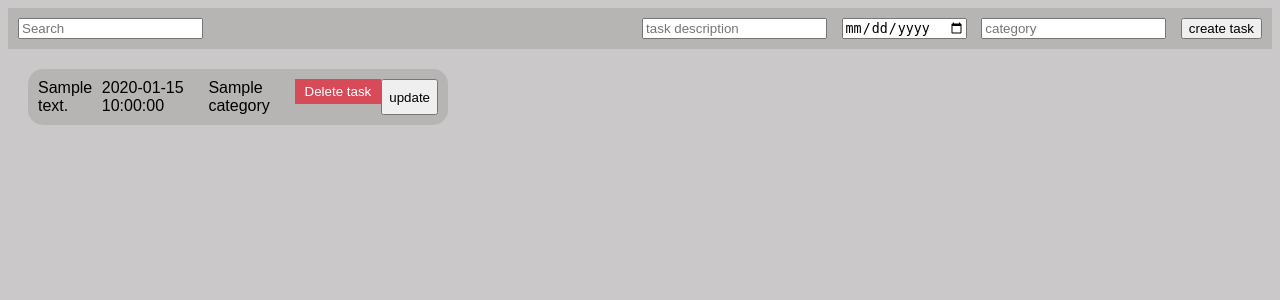
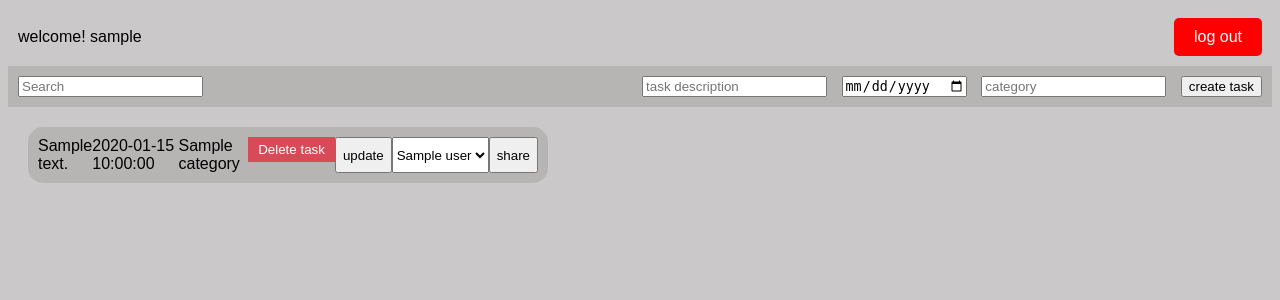
Before and after one commit to nmro184/project-2-24-1-24, a Flask app: template templates/home.html in a window 1280 px wide. Shown: the top 300 px of the page. Run offline with Flask 3, Linux system fonts and the light colour scheme; the template is opened without the code that fills it: most values are stand-ins (such as "Sample title", 1, 10 or a date in 2020).

Commit message:
final changes

```diff
--- a/app.py
+++ b/app.py
@@ -1,5 +1,5 @@
 from flask import Flask , render_template , request , session , redirect , jsonify
-from db import new_task, get_tasks , delete_task , update_task , get_task
+from db import new_task, get_tasks , delete_task , update_task , get_task , get_users
 app = Flask(__name__)
 
 app.secret_key = "kjdbkjsdbkjjsldjdsbn"
@@ -9,10 +9,16 @@ def login():
 
 @app.route('/home/<username>' , methods = ['POST' , 'GET'])
 def home(username):
-    get_task(2)
-    if username not in session:
-        session[username] = username
-    return render_template("home.html" , tasks = get_tasks(username) , username = username)
+    if username in session:
+        if request.method == 'GET':
+            return render_template("home.html" , tasks = get_tasks(username) , username = username , users =  get_users())
+        if session[username] == request.form['password']:
+            return render_template("home.html" , tasks = get_tasks(username) , username = username , users = get_users())
+        else:
+            return render_template("login.html" , message = "wrong password")
+    else:
+        session[username] = request.form['password']
+        return render_template("home.html" , tasks = get_tasks(username) , username = username , users = get_users())
 
 @app.route('/create/<username>' , methods = ['POST' , 'GET'])
 def create(username):
@@ -33,3 +39,10 @@ def update(username):
 def get_task_api(task_id):
     task = get_task(task_id)
     return jsonify(task.to_dict())
+
+@app.route('/share/<task_id>/<username>')
+def share_task(task_id , username):
+    task = get_task(task_id)
+    task.username = username
+    new_task(task.description , task.date , task.category , task.username)
+    return ""
--- a/classes.py
+++ b/classes.py
@@ -4,10 +4,12 @@ class Task:
         self.description =task_tuple[1]
         self.date = task_tuple[2]
         self.category = task_tuple[3]
+        self.username = task_tuple[4]
 
     def to_dict(self):
         return {
             'description': self.description,
             'date': self.date,
-            'category' : self.category
+            'category' : self.category ,
+            'username' : self.username
         }
--- a/db.py
+++ b/db.py
@@ -31,3 +31,11 @@ def update_task(new_description , new_date , new_category  , updateid , username
 def get_task(id):
     task_tuple = query(f"SELECT * from tasks WHERE id = {id}")
     return Task(task_tuple[0])
+
+def get_users():
+    users_list = []
+    users_tuple_list = query("SELECT username from tasks")
+    for user in users_tuple_list:
+        if user[0] not in users_list:
+            users_list.append(user[0])
+    return users_list
--- a/static/style.css
+++ b/static/style.css
@@ -7,7 +7,25 @@
     width: 100px;
 
 }
+header {
+    display: flex;
+    justify-content: space-between;
+    align-items: center;
+    padding: 10px;
+}
 
+.logout-button{
+    background-color: rgb(255, 0, 0);
+    display: inline-block;
+    text-decoration: none;
+    color: white;
+    border: none;
+    border-radius: 5px;
+    padding: 10px 20px;
+}
+.welcome{
+    margin-right: auto;
+}
 .login-form{
     width: fit-content;
     display: flex;
@@ -48,7 +66,7 @@ body {
     border-radius: 15px;
     margin-bottom: 10px;
     padding: 10px;
-    width: 400px;
+    width: 500px;
     display: flex;
     justify-content: space-between;
 }
--- a/templates/home.html
+++ b/templates/home.html
@@ -8,6 +8,10 @@
     <title>Document</title>
 </head>
 <body>
+    <header>
+        <div class="welcome">welcome! {{username}} </div>
+        <a class="logout-button" href="/"> log out</a>
+    </header>
     <div class ="head">
         <input type="text" name="search" id="searchInput" placeholder="Search" oninput="searchTasks()">
 
@@ -37,6 +41,12 @@
                     <input type="submit" value="Delete task" class="delete-button">
                 </form>
                 <button onclick="toggleupdateForm('{{username}}' , {{task.id}})"> update</button>
+                <select name="share" id="share{{task.id}}" class = "share">
+                    {% for user in users%}
+                        <option value="{{user}}">{{user}}</option>
+                    {% endfor %}
+                </select class = "select">
+                <button onclick="shareTask('{{username}}' , {{task.id}} , (this))"> share</button>
             </div>
         {%endfor%}
     </div>
@@ -67,16 +77,44 @@
             }
         }
         function searchTasks() {
-            var searchInput = document.getElementById("searchInput").value.toLowerCase(); // Convert to lowercase
+            var searchInput = document.getElementById("searchInput").value.toLowerCase();
             var taskRows = document.getElementById("taskMatrix").getElementsByClassName('task-row');
 
             for (var i = 0; i < taskRows.length; i++) {
-                var taskDescription = taskRows[i].querySelector("#taskDescription").textContent.toLowerCase(); // Convert to lowercase
-
-                // If the task description contains the search input, show the task; otherwise, hide it
+                var taskDescription = taskRows[i].querySelector("#taskDescription").textContent.toLowerCase();
                 taskRows[i].style.visibility = taskDescription.includes(searchInput) ? 'visible' : 'hidden';
             }
+
         }
+
+        function shareTask(username , task_id , button){
+            var share = document.getElementById('share' + task_id);
+            button.disabled = true;
+            fetch(`/share/${task_id}/${share.value}`)
+            .then (response => {
+                if (response.ok){
+                    button.textContent = 'task shared !'
+                    button.style.backgroundColor = "green";
+                }
+                else {
+                    throw new Error('Failed to share task');
+                }
+                enableShareButton(button);
+                return response.text();
+            })
+            .catch(error => console.error('Error sharing task:', error));
+            enableShareButton(button);
+    }
+    function enableShareButton(button) {
+        setTimeout(() => {
+            button.textContent = "Share";
+            button.disabled = false;
+            button.style.backgroundColor = "";
+        }, 3000);
+    }
+
+
+
 
     </script>
 </body>
```
Also changed, not shown: templates/login.html (+10 -1 lines), tasks.db.
